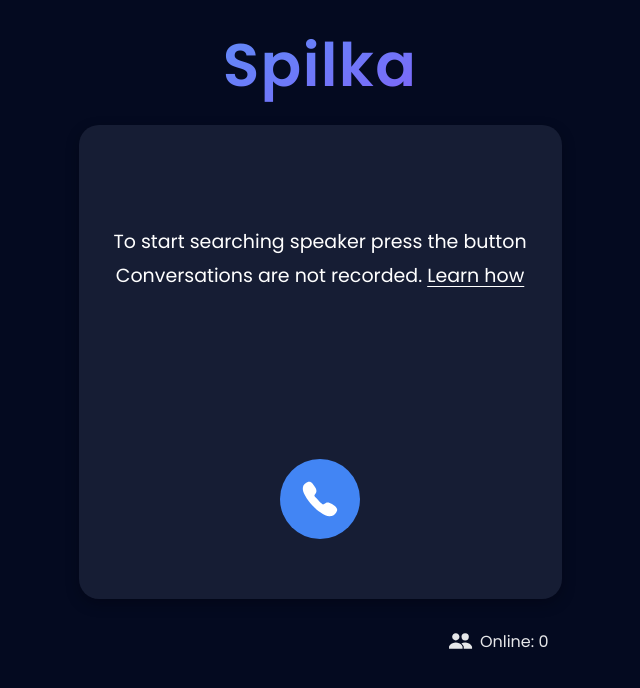
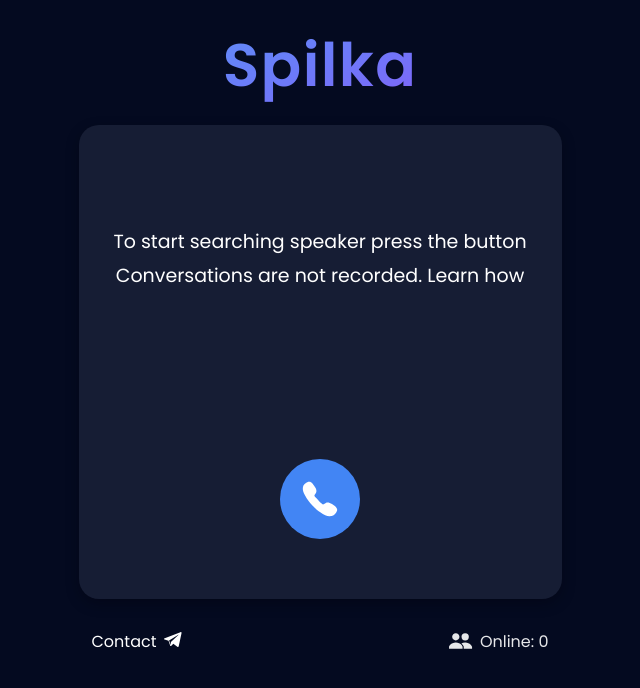
Before and after one commit to zheniaslius/spilka-client, a React (Create React App) app: page / in a window 1280 px wide. Shown: the top 688 px of the page, without its empty margins (320-960 px from the left). Built offline with nearby package versions, Linux system fonts and the light colour scheme; no server answers; the database is empty.

Commit message:
add links

```diff
--- a/src/App.js
+++ b/src/App.js
@@ -5,8 +5,8 @@ import ReactGA from 'react-ga';
 import Main from './components/Main';
 import Audio from './components/Audio';
 import Controls from './components/Controls';
-import CurrentUsers from './components/CurrentUsers';
 import Header from './components/Header';
+import Footer from './components/Footer';
 
 import { device } from './constants';
 
@@ -35,17 +35,6 @@ const Container = styled.div`
   box-shadow: 0px 5px 14px -1px rgb(2 3 12 / 37%);
 `;
 
-const Footer = styled.div`
-  display: flex;
-  justify-content: flex-end;
-  margin-top: 41px;
-  padding: 0 13px;
-
-  @media ${device.laptopHeight} {
-    margin-top: 30px;
-  }
-`;
-
 const TRACKING_ID = 'G-QTFJJYLH4C';
 ReactGA.initialize(TRACKING_ID);
 
@@ -58,9 +47,7 @@ const App = () => {
         <Audio />
         <Controls />
       </Container>
-      <Footer>
-        <CurrentUsers />
-      </Footer>
+      <Footer />
     </Wrapper>
   );
 };
--- /dev/null
+++ b/src/components/Footer/index.jsx
@@ -0,0 +1,15 @@
+import React from 'react';
+
+import CurrentUsers from '../../components/CurrentUsers';
+import { FooterContainer, Contact, TelegramIcon } from './styles';
+
+const Footer = () => {
+  return (
+    <FooterContainer>
+      <Contact href='https://t.me/Eugene332' target="_blank" rel="noreferrer">Contact<TelegramIcon/></Contact>
+      <CurrentUsers />
+    </FooterContainer>
+  );
+};
+
+export default Footer;
--- /dev/null
+++ b/src/components/Footer/styles.js
@@ -0,0 +1,27 @@
+import styled from 'styled-components';
+
+import { device } from '../../constants';
+import { ReactComponent as Telegram } from '../../assets/images/icons/telegram.svg';
+
+export const FooterContainer = styled.div`
+  display: flex;
+  justify-content: space-between;
+  margin-top: 41px;
+  padding: 0 13px;
+
+  @media ${device.laptopHeight} {
+    margin-top: 30px;
+  }
+`;
+
+export const Contact = styled.a`
+  display: flex;
+`;
+
+export const TelegramIcon = styled(Telegram)`
+  margin-top: -1px;
+  margin-left: 5px;
+  height: 23px;
+  width: 23px;
+  fill: ${({ theme }) => theme.colors.white};
+`;
--- a/src/styles.css
+++ b/src/styles.css
@@ -13,7 +13,26 @@ button {
     border: none;
 }
 
-a, a:visited {
+a {
     color: #fff;
-    text-underline-offset: 4px;
+    text-decoration: none;
+    display: inline-block;
+	position: relative;
 }
+
+a::after {
+    content: "";
+    display: block;
+    position: absolute;
+    width: 0;
+    bottom: 0;
+    height: 2px;
+    margin: -1px 0;
+    left: 0;
+    background-color: white;
+    transition: all 0.25s ease-in 0s;
+}
+
+a:hover::after {
+    width: 100%;
+}
```
Also changed, not shown: src/assets/images/icons/telegram.svg (added).
